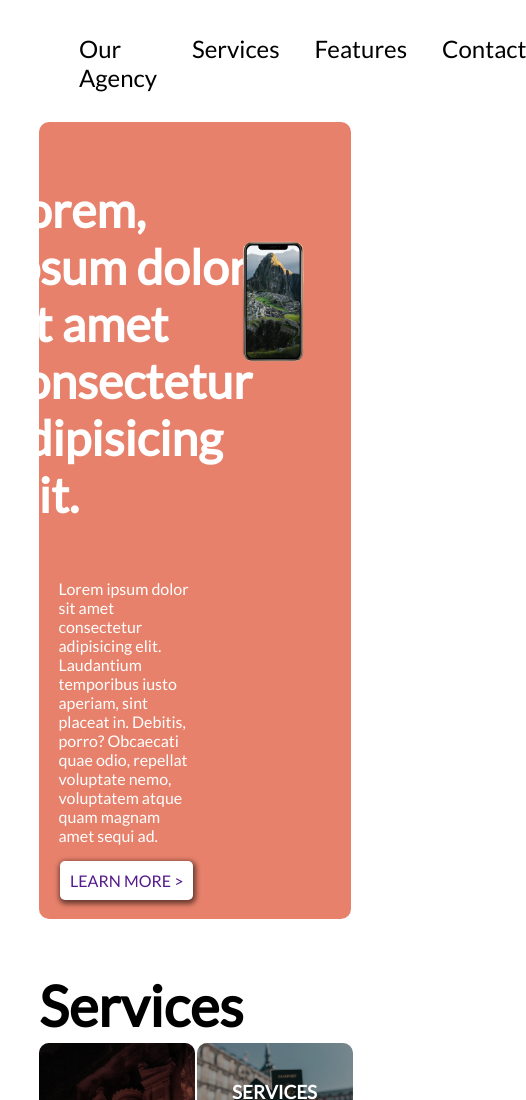
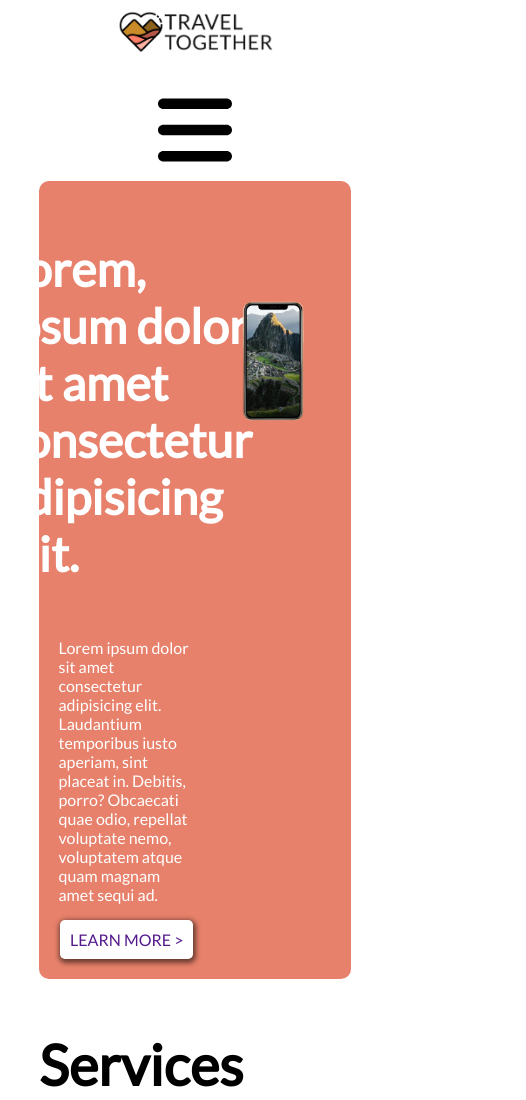
Before and after one commit to Loreshadow/Travel-Together, a website: page index.html in a window 390 px wide. Shown: the top 1100 px of the page, 526 px wide, since content can reach past the window. Drawn offline with Linux system fonts and the light colour scheme; files whose address does not match are found by name.

Commit message:
added responsive and made header+ navbar responsive

```diff
--- /dev/null
+++ b/assets/scss/base/_responsive.scss
@@ -0,0 +1,29 @@
+@use "../abstract/variables" as v;
+@use "../base/typography" as typo;
+@use "../base/base.scss" as base;
+@use "../layout/header";
+
+// fichier responsive
+// responsive tablet
+@media screen and (max-width: 768px) {
+
+    header {
+        display: flex;
+        flex-direction: column;
+        align-items: center;
+        .logo-container {
+            width: 50%;
+            img {
+                width: 100%;
+            }
+        }
+        nav {
+            visibility: hidden;
+            .menu-img-container {
+                visibility: visible;
+                margin-top: -15%;
+            }
+        }
+
+    }
+}
--- a/assets/scss/layout/_header.scss
+++ b/assets/scss/layout/_header.scss
@@ -8,7 +8,7 @@ header {
     justify-content: space-between;
     margin: 2.5% 10% 0 10%;
     .logo-container {
-        width:  10%;
+        width:  15%;
         img {
             max-width: 100%;
         }
@@ -16,6 +16,14 @@ header {
     .menu-item {
         color: black;
         transition: all 0.15s ease-in;
+    }
+    .menu-img-container {
+        width: 15%;
+        margin: 0 auto;
+        visibility: hidden;
+        img {
+            width: 100%;
+        }
     }
 }
 
--- a/assets/scss/style.scss
+++ b/assets/scss/style.scss
@@ -1,8 +1,8 @@
-// abstract
 
 // base
 @use "base/typography";
 @use "base/base";
+@use "base/responsive"; // ajout du fichier pour le responsive
 
 // component
 @use "component/card";
--- a/index.html
+++ b/index.html
@@ -19,6 +19,9 @@
                 <li><a href="" class="menu-item">Features</a></li>
                 <li><a href="" class="menu-item">Contact</a></li>
             </ul>
+            <div class="menu-img-container">
+                <img src="assets/svg/bars-solid.svg" alt="">
+            </div>
         </nav>
    </header>
    <main>
```
Also changed, not shown: assets/css/style.css, assets/svg/bars-solid.svg (added), 1 other file.
